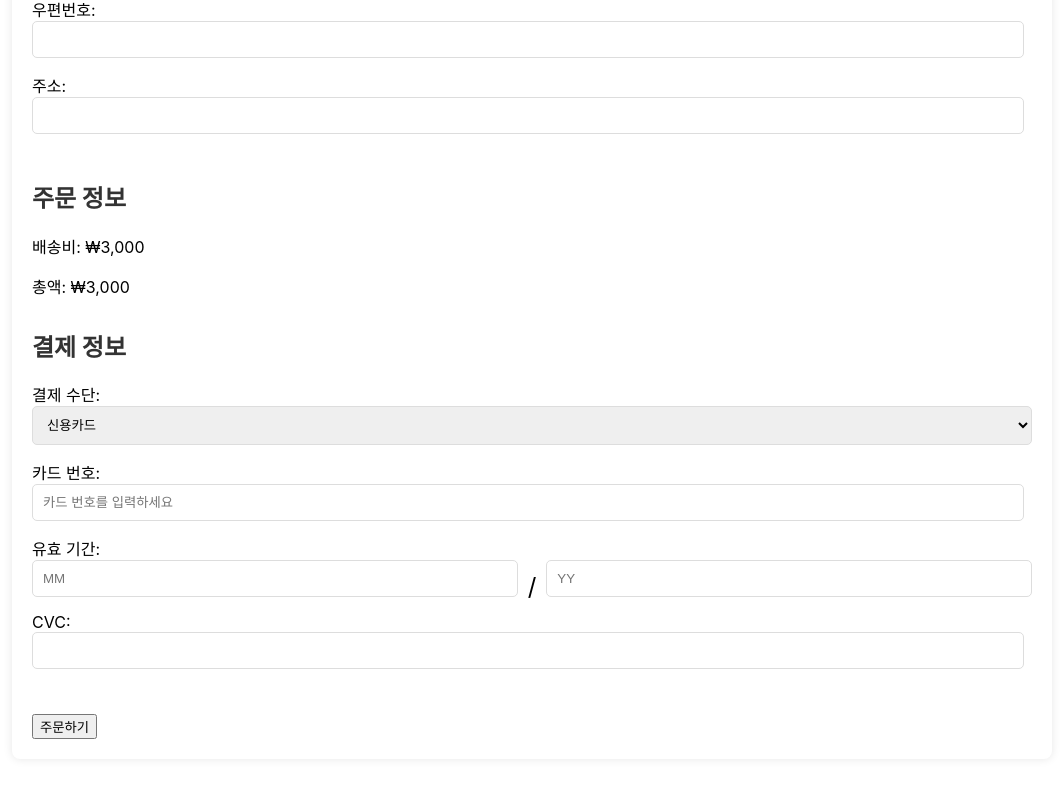
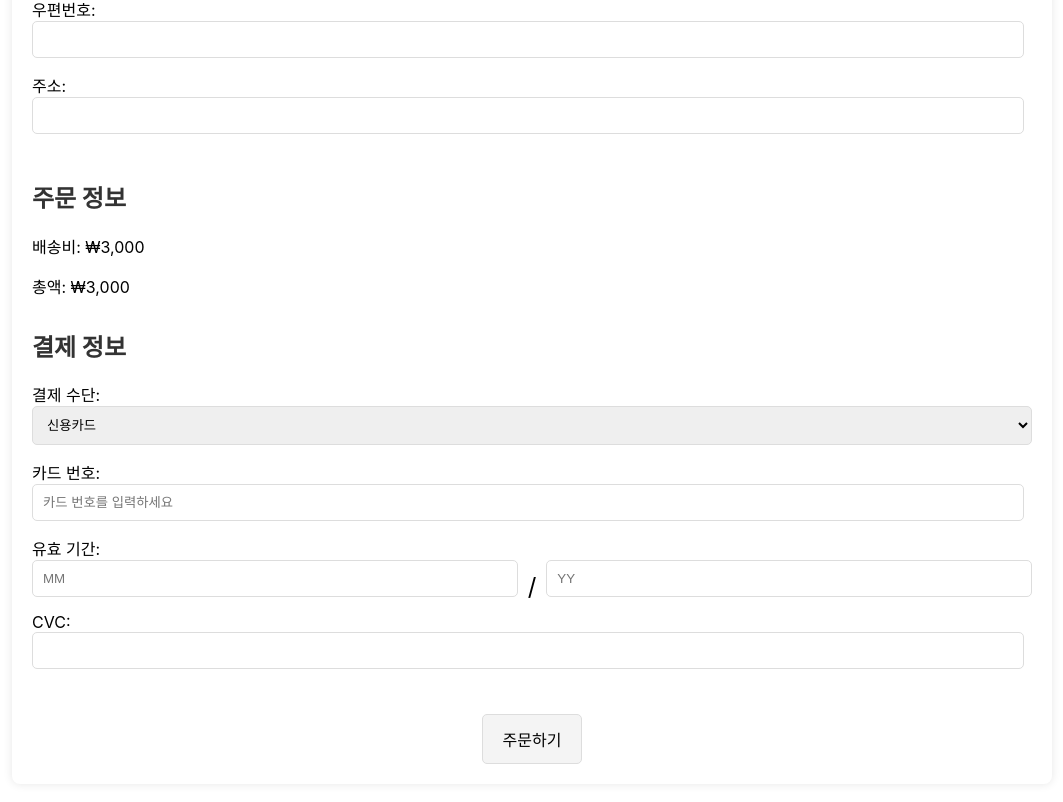
Before and after one commit to suddengithub/Y_FRONTEND, a React (Create React App) app: page /order in a window 1280 px wide. Shown: the part 628-1430 px from the top of the page, without its empty margins (108-1171 px from the left). Built offline with nearby package versions, Linux system fonts and the light colour scheme.

Commit message:
주문버튼 수정

```diff
--- a/src/components/Order.jsx
+++ b/src/components/Order.jsx
@@ -305,7 +305,7 @@ const Order = () => {
             {cardType && (
               <div style={styles.cardTypeBox}>
                 <strong>카드 타입 : </strong>
-                <span>{cardType}</span>
+                <span>&nbsp;{cardType}</span>
                 <img
                   src={`/images/${cardType.toLowerCase()}.png`}
                   alt={cardType}
@@ -361,9 +361,11 @@ const Order = () => {
       {message && <p style={styles.message}>{message}</p>}
 
       {/* 주문 버튼 */}
-      <button onClick={handlePlaceOrder} style={styles.orderButton}>
-        주문하기
-      </button>
+      <div style={styles.orderButtonContainer}>
+        <button onClick={handlePlaceOrder} style={styles.orderButton}>
+          주문하기
+        </button>
+      </div>
     </div>
   );
 };
@@ -450,6 +452,22 @@ const styles = {
     color: "red",
     fontWeight: "bold",
   },
+
+  orderButtonContainer: {
+    textAlign: "center",
+    marginTop: "20px",
+  },
+
+  orderButton: {
+    textAlign: "center",
+    padding: "12px 20px",
+    fontSize: "16px",
+    cursor: "pointer",
+    backgroundColor: "#f4f4f4",
+    color: "black",
+    border: "1px solid #ddd",
+    borderRadius: "5px",
+  },
 };
 
 export default Order;
```
